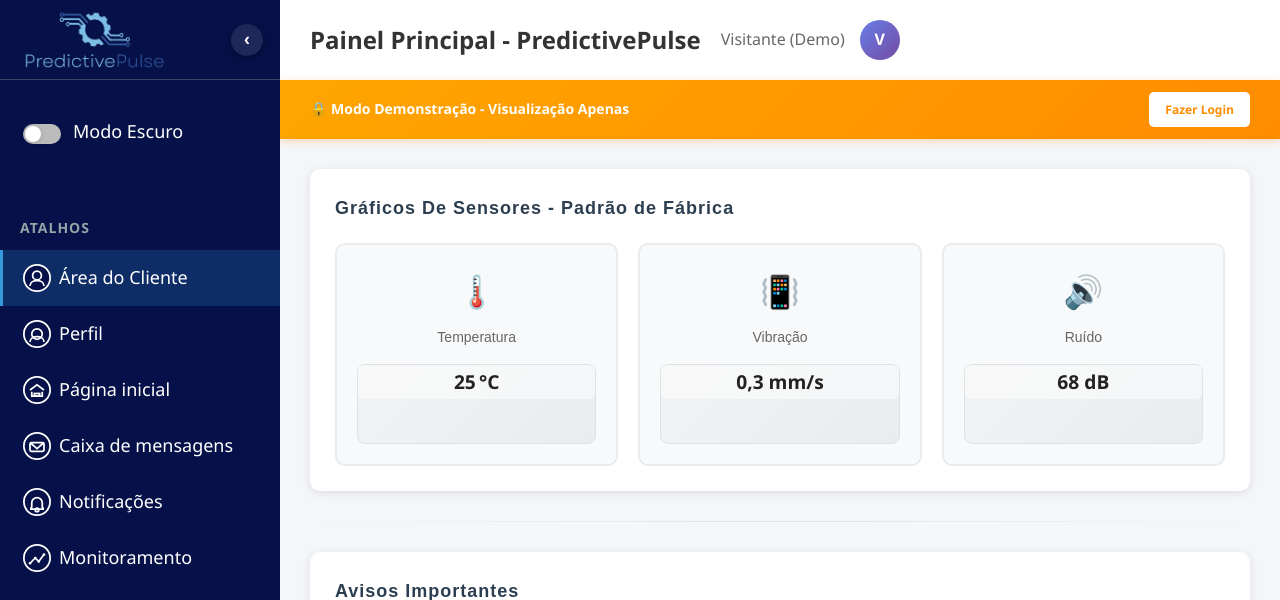
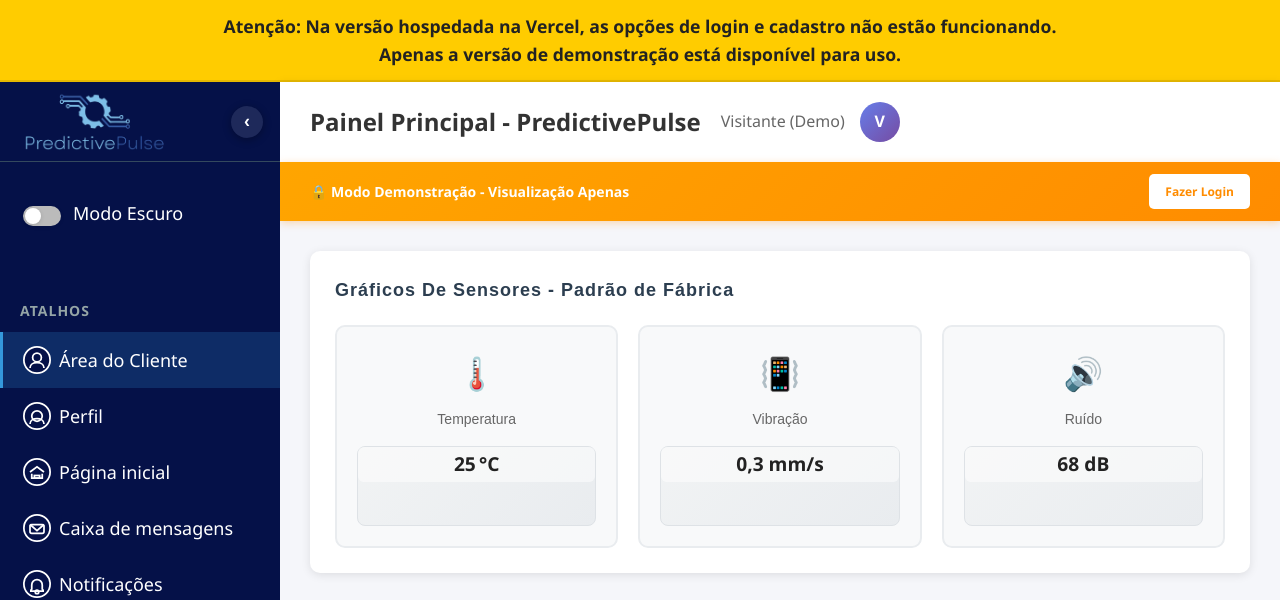
Before and after one commit to davijvasconcellos-senai/ProjetoIntegrador, a Flask app: page /demo in a window 1280 px wide. Shown: the top 600 px of the page. Run offline with Flask 3, Linux system fonts and the light colour scheme; some web fonts are replaced.

Commit message:
Aviso da vercel

```diff
--- a/templates/index.html
+++ b/templates/index.html
@@ -25,6 +25,12 @@
 </head>
 
 <body>
+    <!-- AVISO PARA USUÁRIOS DA VERCEL -->
+    <div
+        style="background: #ffcc00; color: #222; padding: 12px 20px; text-align: center; font-weight: bold; font-size: 1.1em; border-bottom: 2px solid #e6b800; z-index: 9999;">
+        Atenção: Na versão hospedada na Vercel, as opções de <b>login</b> e <b>cadastro</b> não estão funcionando.<br>
+        Apenas a <b>versão de demonstração</b> está disponível para uso.
+    </div>
     <!-- Botão hamburger e overlay para navegação mobile acessível -->
     <button id="drawerToggle" class="hamburger" aria-label="Abrir menu" aria-controls="sidebar" aria-expanded="false">
         <span class="hamburger-box">
```
